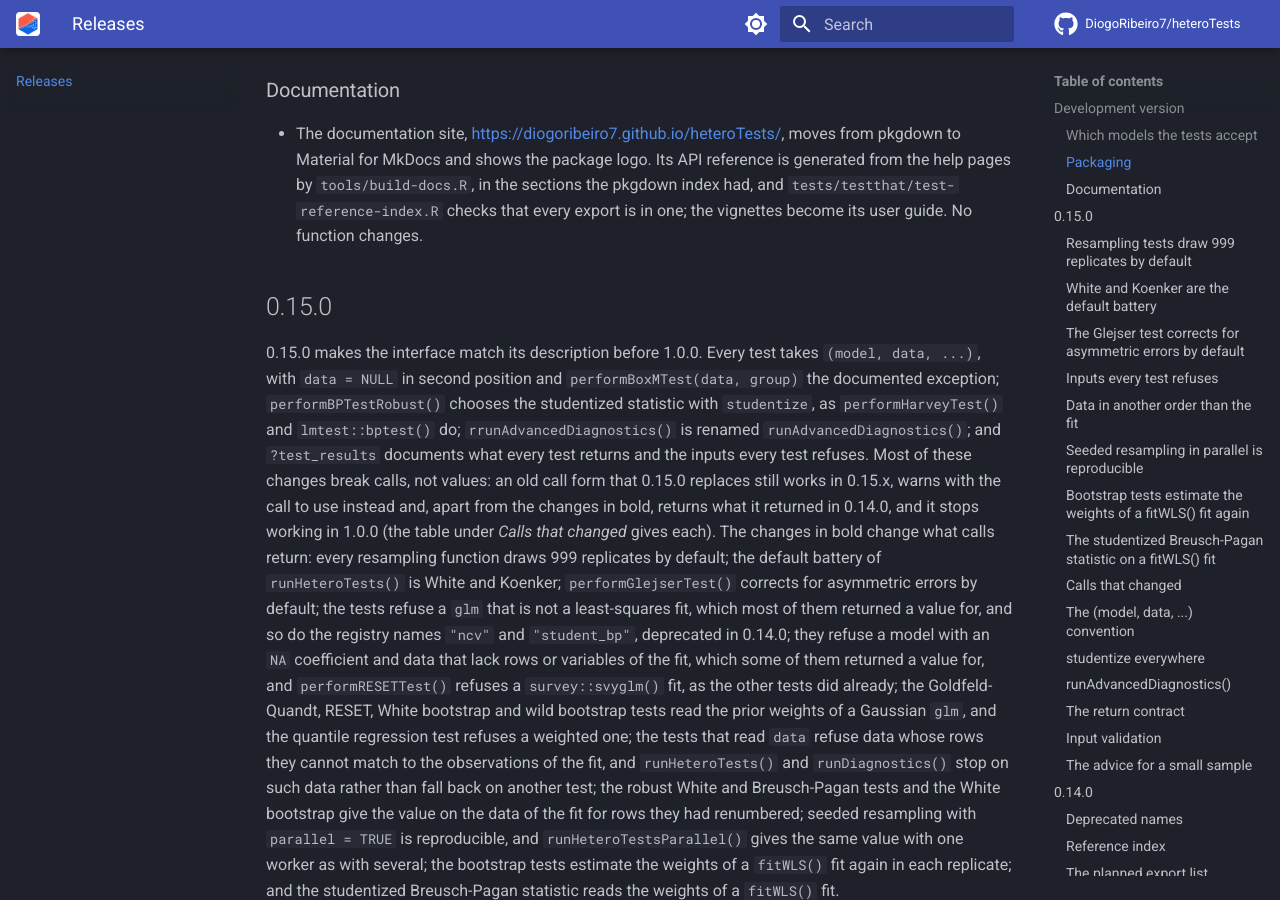
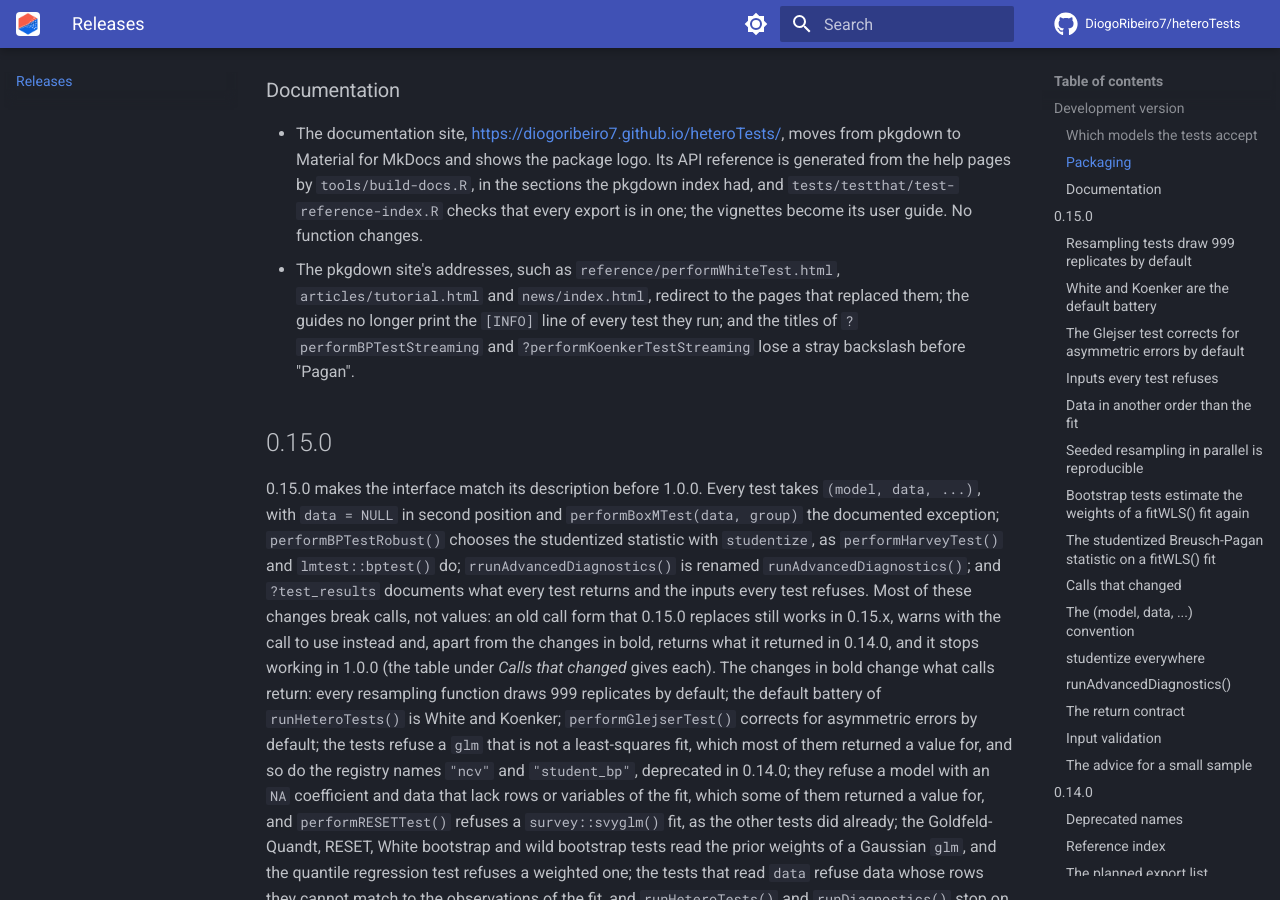
Before and after one commit to DiogoRibeiro7/heteroTests, an MkDocs documentation site: the page built from docs/releases.md, in a window 1280 px wide and 900 px high, scrolled down 4899 px. Built offline with MkDocs 1.6.1 and Material for MkDocs 9.7.7, drawn with Linux system fonts in a browser that asks for light colours; comment, search, counter and statistics services are not loaded.

Commit message:
Note the redirects, the quieter guides and the fixed titles in NEWS

```diff
--- a/docs/releases.md
+++ b/docs/releases.md
@@ -232,6 +232,11 @@ Also:
     sections the pkgdown index had, and `tests/testthat/test-reference-index.R`
     checks that every export is in one; the vignettes become its user guide. No
     function changes.
+- The pkgdown site's addresses, such as `reference/performWhiteTest.html`,
+    `articles/tutorial.html` and `news/index.html`, redirect to the pages that
+    replaced them; the guides no longer print the `[INFO]` line of every test
+    they run; and the titles of `?performBPTestStreaming` and
+    `?performKoenkerTestStreaming` lose a stray backslash before "Pagan".
 
 ## 0.15.0
 
```
Also changed, not shown: NEWS.md (+5 -0 lines).
